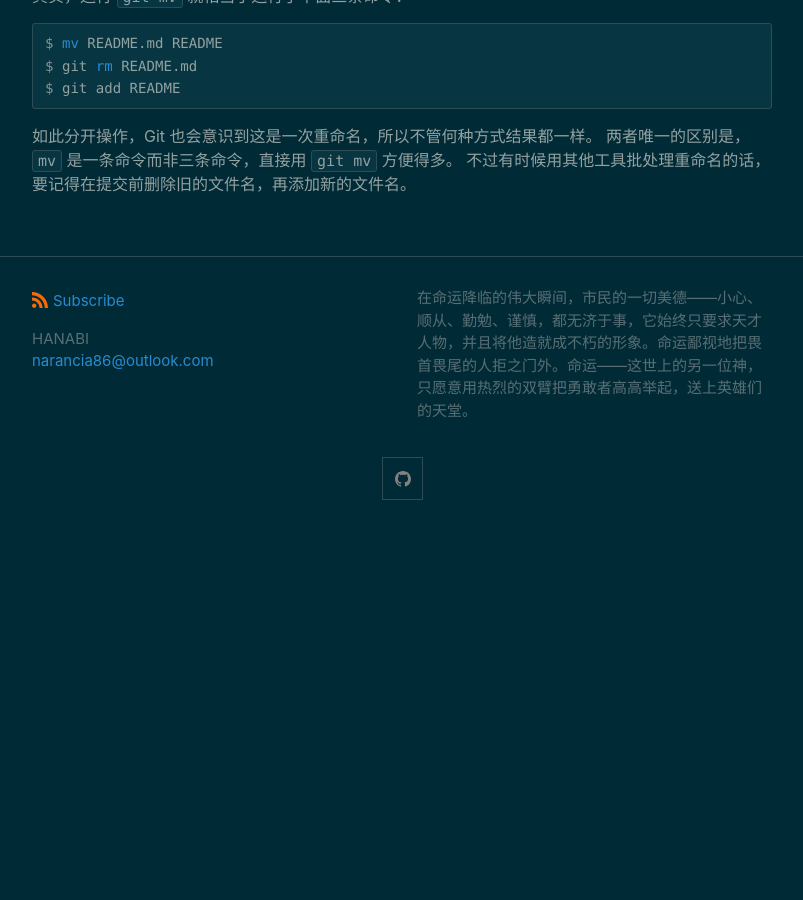
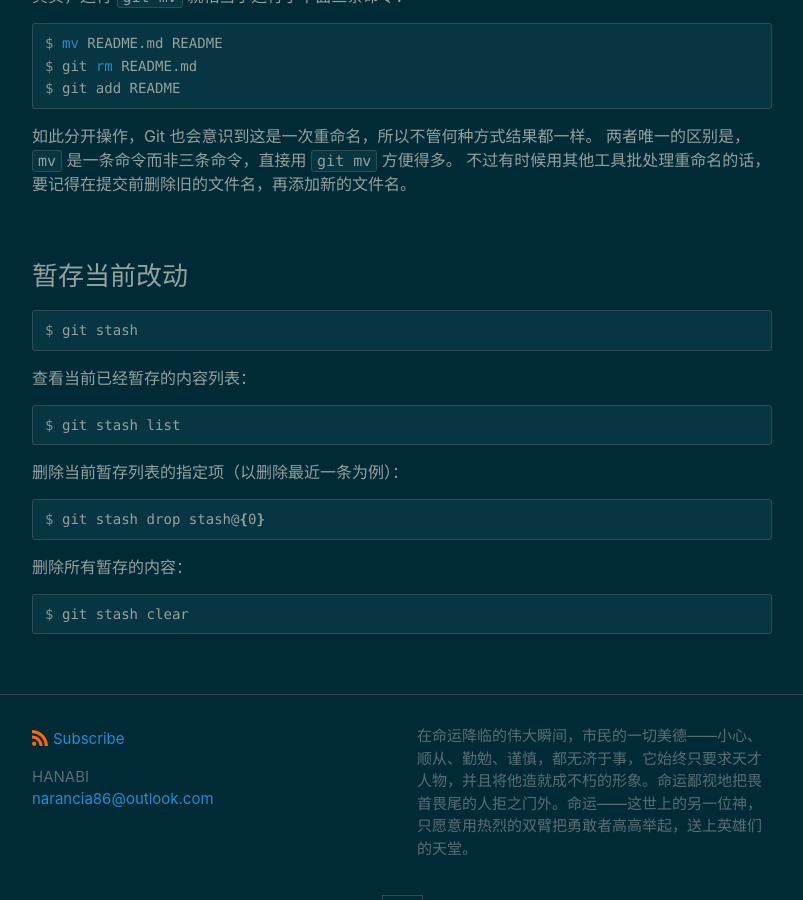
Before and after one commit to KamenRiderKuuga/kamenriderkuuga.github.io, a Jekyll site: the page built from _posts/2020-12-14-Git-1.md, in a window 1280 px wide and 900 px high, scrolled down 6276 px. Shown: the whole window, without its empty margins (238-1041 px from the left). Built offline with Jekyll 4.4.1, drawn with Linux system fonts in a browser that asks for light colours; before the commit the page ends 6811 px from its top, so only the background shows below that.

Commit message:
Update 2020-12-14-Git-1.md

````diff
--- a/_posts/2020-12-14-Git-1.md
+++ b/_posts/2020-12-14-Git-1.md
@@ -272,3 +272,29 @@ $ git add README
 ```
 
 如此分开操作，Git 也会意识到这是一次重命名，所以不管何种方式结果都一样。 两者唯一的区别是，`mv` 是一条命令而非三条命令，直接用 `git mv` 方便得多。 不过有时候用其他工具批处理重命名的话，要记得在提交前删除旧的文件名，再添加新的文件名。
+
+
+
+### 暂存当前改动
+
+```console
+$ git stash
+```
+
+查看当前已经暂存的内容列表：
+
+```console
+$ git stash list
+```
+
+删除当前暂存列表的指定项（以删除最近一条为例）：
+
+```console
+$ git stash drop stash@{0}
+```
+
+删除所有暂存的内容：
+
+```console
+$ git stash clear
+```
````
